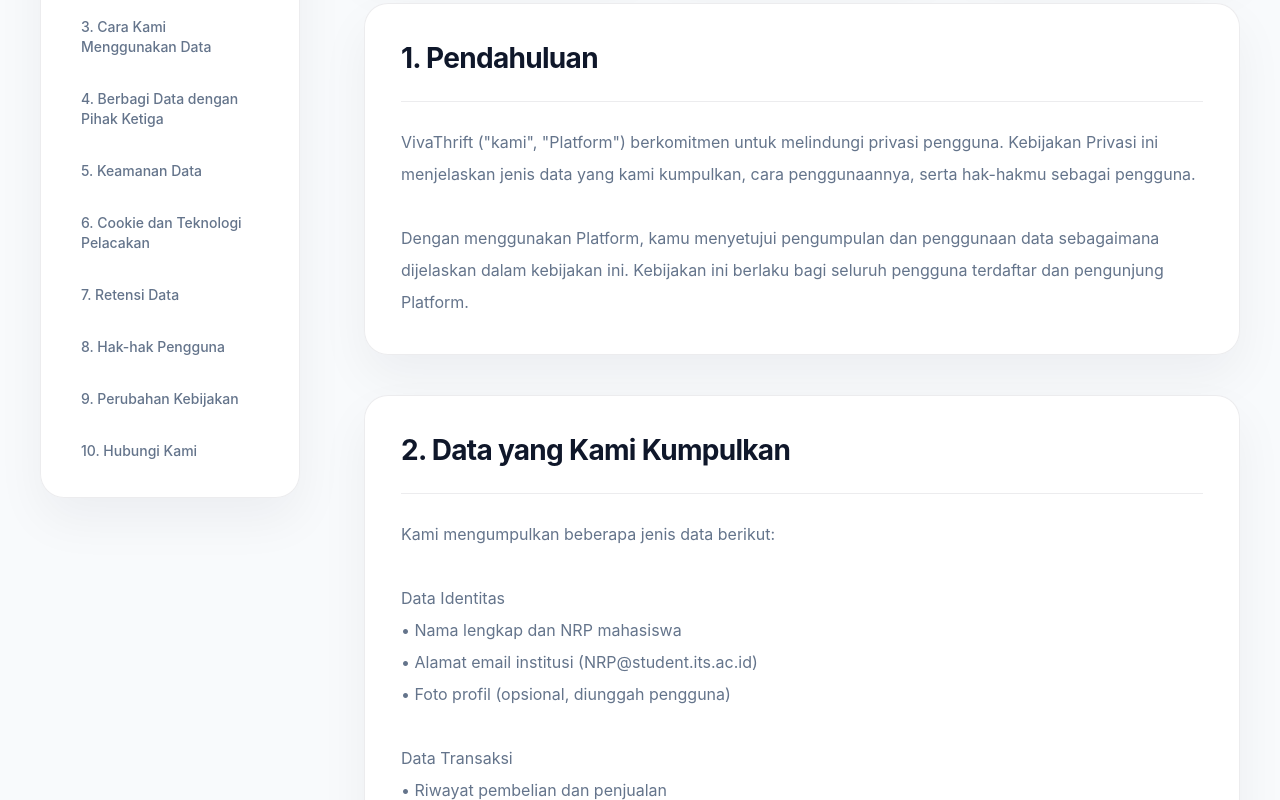
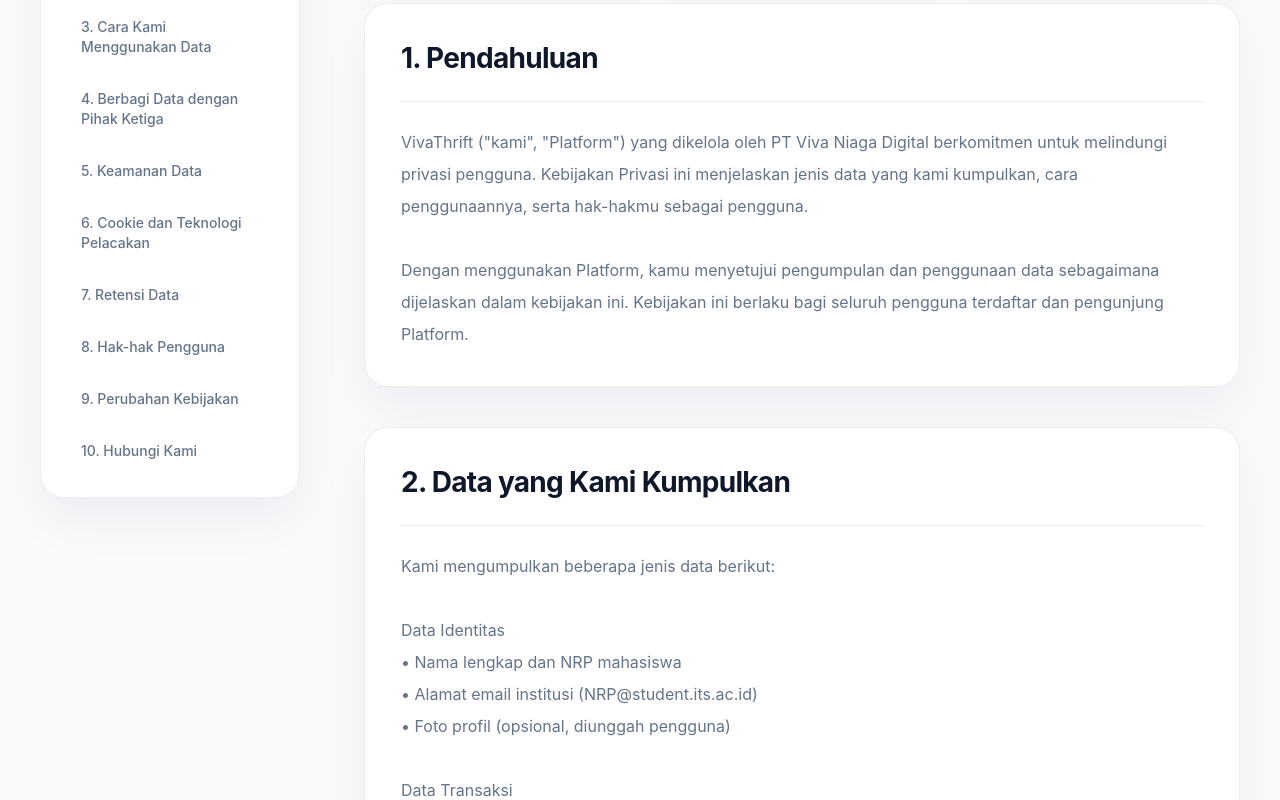
Before and after one commit to MIqbalBY/VivaThrift, a Nuxt app: page /privacy in a window 1280 px wide. Shown: the part 860-1660 px from the top of the page. Built offline with nearby package versions, Linux system fonts and the light colour scheme; no server answers; the database is empty.

Commit message:
chore(legal): add PT Viva Niaga Digital across public legal pages
- update footer legal ownership text
- add legal entity mention in contact page
- align terms intro and legal note with registered entity
- align privacy intro and contact section with registered entity

```diff
--- a/app/components/Footer.vue
+++ b/app/components/Footer.vue
@@ -3,7 +3,7 @@
     <div class="vt-hero-enter vt-hero-enter-d3 w-full px-10 py-8 flex flex-col md:flex-row justify-between items-center gap-4" style="background: rgba(255,255,255,0.06); backdrop-filter: blur(8px); -webkit-backdrop-filter: blur(8px);">
       <div class="flex items-center gap-4">
         <img src="/img/logo-vivathrift.png" alt="VivaThrift" width="40" height="40" class="h-10 opacity-90 drop-shadow-sm" />
-        <p class="text-white/80 text-sm">&copy; 2026 VivaThrift.<br>Marketplace Preloved Mahasiswa ITS.</p>
+        <p class="text-white/80 text-sm">&copy; 2026 VivaThrift.<br>Dikelola oleh PT Viva Niaga Digital.</p>
         <div class="w-px h-8 bg-white/20 hidden sm:block"></div>
         <a href="https://www.its.ac.id/" target="_blank" rel="noopener noreferrer" class="hidden sm:block" title="Institut Teknologi Sepuluh Nopember">
           <img src="/img/logo-its.png" alt="Institut Teknologi Sepuluh Nopember" width="36" height="36" loading="lazy" class="h-9 opacity-90 drop-shadow-sm" />
--- a/app/pages/contact.vue
+++ b/app/pages/contact.vue
@@ -104,7 +104,7 @@
       badge="💬 Hubungi Kami"
       title="Ada yang bisa"
       highlight="kami bantu?"
-      description="Tim VivaThrift siap menjawab pertanyaanmu. Isi formulir di bawah atau langsung email kami untuk bantuan lebih lanjut."
+      description="Tim VivaThrift (PT Viva Niaga Digital) siap menjawab pertanyaanmu. Isi formulir di bawah atau langsung email kami untuk bantuan lebih lanjut."
       variant="contact"
     />
 
@@ -119,6 +119,7 @@
           <div :ref="reveal" class="mb-12 lg:mb-0">
             <p class="text-xs font-semibold tracking-widest uppercase mb-2 vt-label-accent">Info Kontak</p>
             <h2 class="vt-heading text-2xl font-bold mb-6">Reach out ke kami</h2>
+            <p class="text-xs mb-6" :class="isDark ? 'text-slate-400' : 'text-gray-500'">Legal entity: PT Viva Niaga Digital</p>
 
             <div class="flex flex-col gap-4 mb-10">
               <div
--- a/app/pages/privacy.vue
+++ b/app/pages/privacy.vue
@@ -12,7 +12,7 @@
   {
     id: 'intro',
     title: '1. Pendahuluan',
-    content: `VivaThrift ("kami", "Platform") berkomitmen untuk melindungi privasi pengguna. Kebijakan Privasi ini menjelaskan jenis data yang kami kumpulkan, cara penggunaannya, serta hak-hakmu sebagai pengguna.
+    content: `VivaThrift ("kami", "Platform") yang dikelola oleh PT Viva Niaga Digital berkomitmen untuk melindungi privasi pengguna. Kebijakan Privasi ini menjelaskan jenis data yang kami kumpulkan, cara penggunaannya, serta hak-hakmu sebagai pengguna.
 
 Dengan menggunakan Platform, kamu menyetujui pengumpulan dan penggunaan data sebagaimana dijelaskan dalam kebijakan ini. Kebijakan ini berlaku bagi seluruh pengguna terdaftar dan pengunjung Platform.`,
   },
@@ -117,6 +117,7 @@
 
 • Halaman Kontak di website ini
 • Email: admin@vivathrift.store
+• Legal entity: PT Viva Niaga Digital
 • Tim kami aktif pada hari kerja (Senin–Jumat) pukul 08.00–17.00 WIB`,
   },
 ]
--- a/app/pages/terms.vue
+++ b/app/pages/terms.vue
@@ -12,7 +12,7 @@
   {
     id: 'penerimaan',
     title: '1. Penerimaan Ketentuan',
-    content: `Dengan mengakses atau menggunakan platform VivaThrift ("Platform"), kamu menyatakan telah membaca, memahami, dan menyetujui seluruh Syarat & Ketentuan ("S&K") ini. Jika kamu tidak setuju dengan salah satu ketentuan, harap hentikan penggunaan Platform.
+    content: `Dengan mengakses atau menggunakan platform VivaThrift ("Platform") yang dikelola oleh PT Viva Niaga Digital, kamu menyatakan telah membaca, memahami, dan menyetujui seluruh Syarat & Ketentuan ("S&K") ini. Jika kamu tidak setuju dengan salah satu ketentuan, harap hentikan penggunaan Platform.
 
 S&K ini berlaku bagi seluruh pengguna Platform, termasuk pengunjung, pembeli, dan penjual. VivaThrift berhak memperbarui S&K sewaktu-waktu. Perubahan signifikan akan diberitahukan melalui email atau notifikasi dalam Platform.`,
   },
@@ -155,7 +155,8 @@
 
             <div class="vt-contact-note rounded-2xl p-8 text-center">
               <p class="vt-contact-title font-semibold mb-2">Butuh klarifikasi soal syarat penggunaan?</p>
-              <p class="vt-contact-body text-sm mb-5">Hubungi tim VivaThrift jika ada ketentuan yang perlu dijelaskan lebih lanjut.</p>
+              <p class="vt-contact-body text-sm mb-1">Hubungi tim VivaThrift jika ada ketentuan yang perlu dijelaskan lebih lanjut.</p>
+              <p class="vt-contact-body text-xs mb-5">Legal entity: PT Viva Niaga Digital</p>
               <NuxtLink
                 to="/contact"
                 class="inline-flex items-center gap-2 px-6 py-2.5 rounded-full text-sm font-semibold vt-contact-btn transition-all hover:-translate-y-0.5"
```
